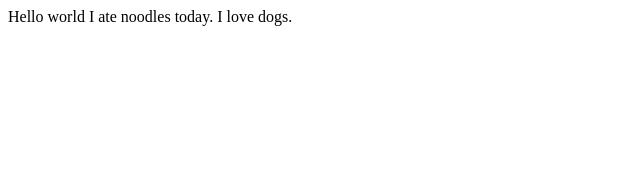
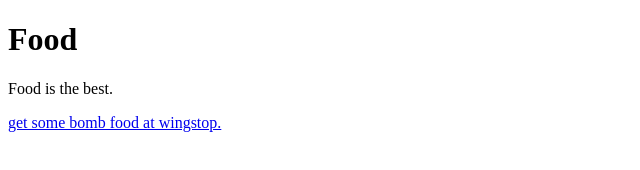
Before and after one commit to lovergirlmelly/RawBoilingTrace, a plain HTML site: page index.html in a window 1280 px wide. Shown: the whole page, without its empty margins (0-640 px from the left). Drawn offline with Linux system fonts and the light colour scheme.

Commit message:
Wingstop is one of the best food place ever.

```diff
--- a/index.html
+++ b/index.html
@@ -9,8 +9,18 @@
 </head>
 
 <body>
-  Hello world I ate noodles today.
+
+  <!-- Create an H1 Tag  -->
+  <h1>Food</h1>
+
+  <!-- Create a paragraph tag -->
+  <p> Food is the best.</p>
+
+  <!-- create a link tag -->
+  <a href="https://www.wingstop.com"> get some bomb food at wingstop.</a>
+
+
   <script src="script.js"></script>
 </body>
-I love dogs.
-</html>
+
+<html>
```
